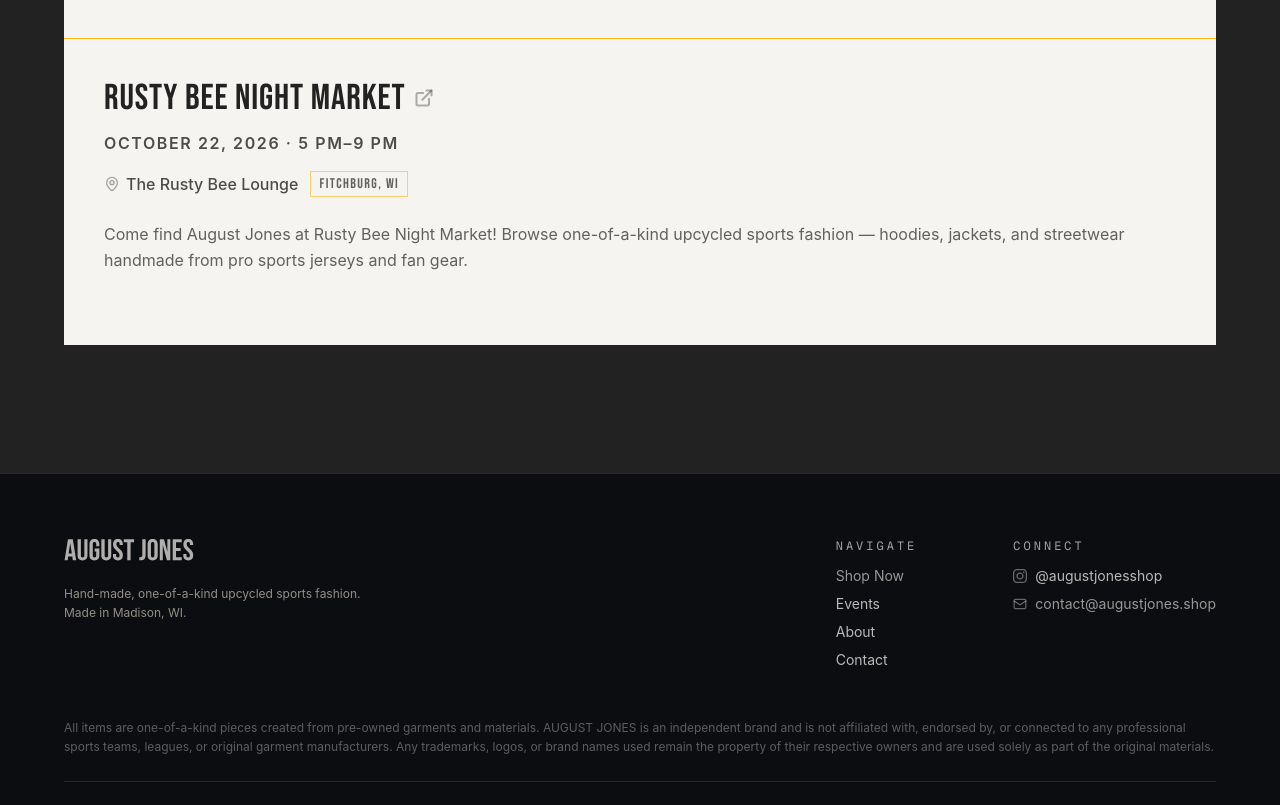
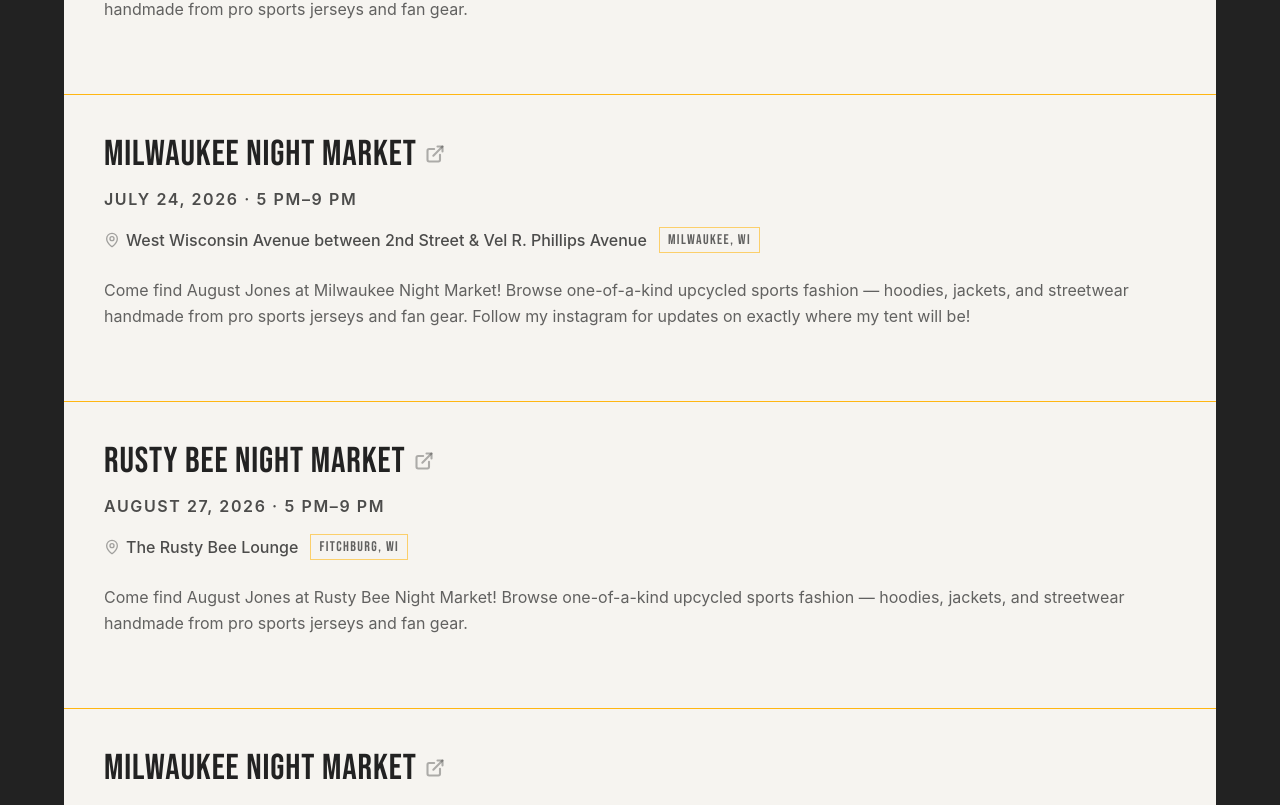
Before and after one commit to riccjohn/august-jones-shop, a Next.js app: page /events in a window 1280 px wide. Shown: the part 3710-4515 px from the top of the page. Built offline with nearby package versions, Linux system fonts and the light colour scheme; no server answers.

Commit message:
Add night markets for summer/fall 2026

```diff
--- a/src/data/events.ts
+++ b/src/data/events.ts
@@ -142,6 +142,29 @@
     venueName: "The Rusty Bee Lounge",
   },
   {
+    id: "sauced-milaukee-2026-06-12",
+    address: {
+      street: "324 N 12th St",
+      city: "Milwaukee",
+      state: "WI",
+      zip: "53233",
+    },
+    eventWebsiteUrl: "https://www.saucedmarket.com/milwaukee",
+    mapsUrl: "https://maps.app.goo.gl/m9TkpmsE1WV1WkSU7",
+    marketName: "Sauced Night Market Milwaukee",
+    sessions: [
+      {
+        startDate: "2026-06-12T17:00:00-05:00",
+        endDate: "2026-06-12T22:00:00-05:00",
+      },
+      {
+        startDate: "2026-06-13T17:00:00-05:00",
+        endDate: "2026-06-13T22:00:00-05:00",
+      },
+    ],
+    venueName: "House of RAD",
+  },
+  {
     id: "rusty-bee-2026-06-18:",
     address: {
       street: "5134 E Cheryl Pkwy",
@@ -159,6 +182,29 @@
       },
     ],
     venueName: "The Rusty Bee Lounge",
+  },
+  {
+    id: "sauced-night-market-chicago-2026-07-11",
+    marketName: "Sauced Night Market Chicago",
+    sessions: [
+      {
+        startDate: "2026-07-10T17:00:00-05:00",
+        endDate: "2026-07-10T22:00:00-05:00",
+      },
+      {
+        startDate: "2026-07-11T17:00:00-05:00",
+        endDate: "2026-07-11T22:00:00-05:00",
+      },
+    ],
+    venueName: "Ignite Glass Studios",
+    address: {
+      street: "401 N Armour St",
+      city: "Chicago",
+      state: "IL",
+      zip: "60642",
+    },
+    mapsUrl: "https://maps.app.goo.gl/DZKQfQ4t6nMRU37g6",
+    eventWebsiteUrl: "https://www.saucedmarket.com/chicago",
   },
   {
     id: "rusty-bee-2026-07-23:",
@@ -180,6 +226,29 @@
     venueName: "The Rusty Bee Lounge",
   },
   {
+    id: "milwaukee-night-market-2026-07-24",
+    address: {
+      street:
+        "West Wisconsin Avenue between 2nd Street & Vel R. Phillips Avenue",
+      city: "Milwaukee",
+      state: "WI",
+      zip: "53203",
+    },
+    mapsUrl: "https://maps.app.goo.gl/MY3NKXeRmr5wBfUD6",
+    eventWebsiteUrl: "https://www.mkenightmarket.com/",
+    marketName: "Milwaukee Night Market",
+    sessions: [
+      {
+        startDate: "2026-07-24T17:00:00-05:00",
+        endDate: "2026-07-24T21:00:00-05:00",
+      },
+    ],
+    venueName:
+      "West Wisconsin Avenue between 2nd Street & Vel R. Phillips Avenue",
+    description:
+      "Come find August Jones at Milwaukee Night Market! Browse one-of-a-kind upcycled sports fashion — hoodies, jackets, and streetwear handmade from pro sports jerseys and fan gear. Follow my instagram for updates on exactly where my tent will be!",
+  },
+  {
     id: "rusty-bee-2026-08-27:",
     address: {
       street: "5134 E Cheryl Pkwy",
@@ -197,6 +266,29 @@
       },
     ],
     venueName: "The Rusty Bee Lounge",
+  },
+  {
+    id: "milwaukee-night-market-2026-09-16",
+    address: {
+      street:
+        "West Wisconsin Avenue between 2nd Street & Vel R. Phillips Avenue",
+      city: "Milwaukee",
+      state: "WI",
+      zip: "53203",
+    },
+    mapsUrl: "https://maps.app.goo.gl/MY3NKXeRmr5wBfUD6",
+    eventWebsiteUrl: "https://www.mkenightmarket.com/",
+    marketName: "Milwaukee Night Market",
+    sessions: [
+      {
+        startDate: "2026-09-16T17:00:00-05:00",
+        endDate: "2026-09-16T21:00:00-05:00",
+      },
+    ],
+    venueName:
+      "West Wisconsin Avenue between 2nd Street & Vel R. Phillips Avenue",
+    description:
+      "Come find August Jones at Milwaukee Night Market! Browse one-of-a-kind upcycled sports fashion — hoodies, jackets, and streetwear handmade from pro sports jerseys and fan gear. Follow my instagram for updates on exactly where my tent will be!",
   },
   {
     id: "rusty-bee-2026-09-24:",
```
